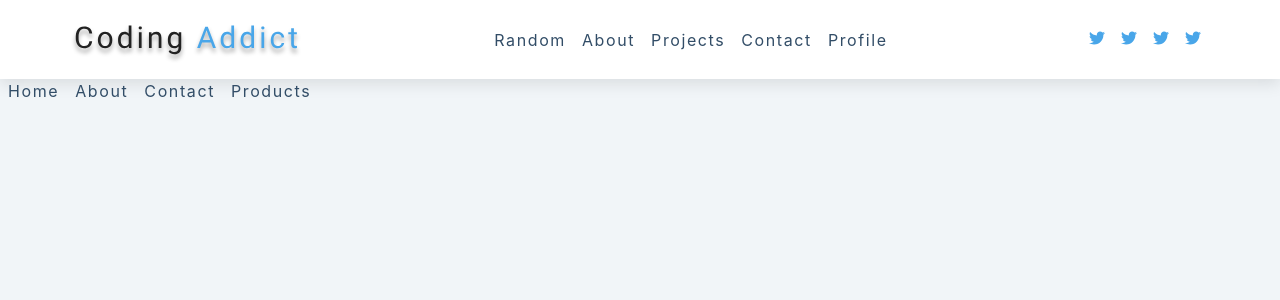
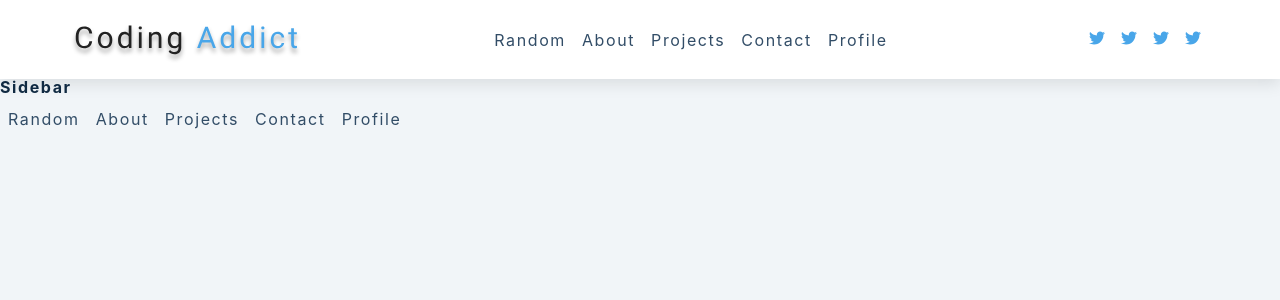
Before and after one commit to MarcoRosselDev/react-16-navbar, a React (Create React App) app: page / in a window 1280 px wide. Shown: the top 300 px of the page. Built offline with nearby package versions, Linux system fonts and the light colour scheme.

Commit message:
map links from data on sidebar

```diff
--- a/src/Sidebar.js
+++ b/src/Sidebar.js
@@ -1,23 +1,23 @@
 import React from "react";
+import { links, social } from "./data";
 
 const Sidebar = () => {
   return (
-    <div className="links-container show-container">
-      <ul className="links">
-        <li>
-          <a href="#">home</a>
-        </li>
-        <li>
-          <a href="#">about</a>
-        </li>
-        <li>
-          <a href="#">contact</a>
-        </li>
-        <li>
-          <a href="#">products</a>
-        </li>
-      </ul>
-    </div>
+    <>
+      <h4>Sidebar</h4>
+      <div className="links-container show-container">
+        <ul className="links">
+          {links.map((link) => {
+            const { id, url, text } = link;
+            return (
+              <li key={id}>
+                <a href={url}>{text}</a>
+              </li>
+            );
+          })}
+        </ul>
+      </div>
+    </>
   );
 };
 
```
